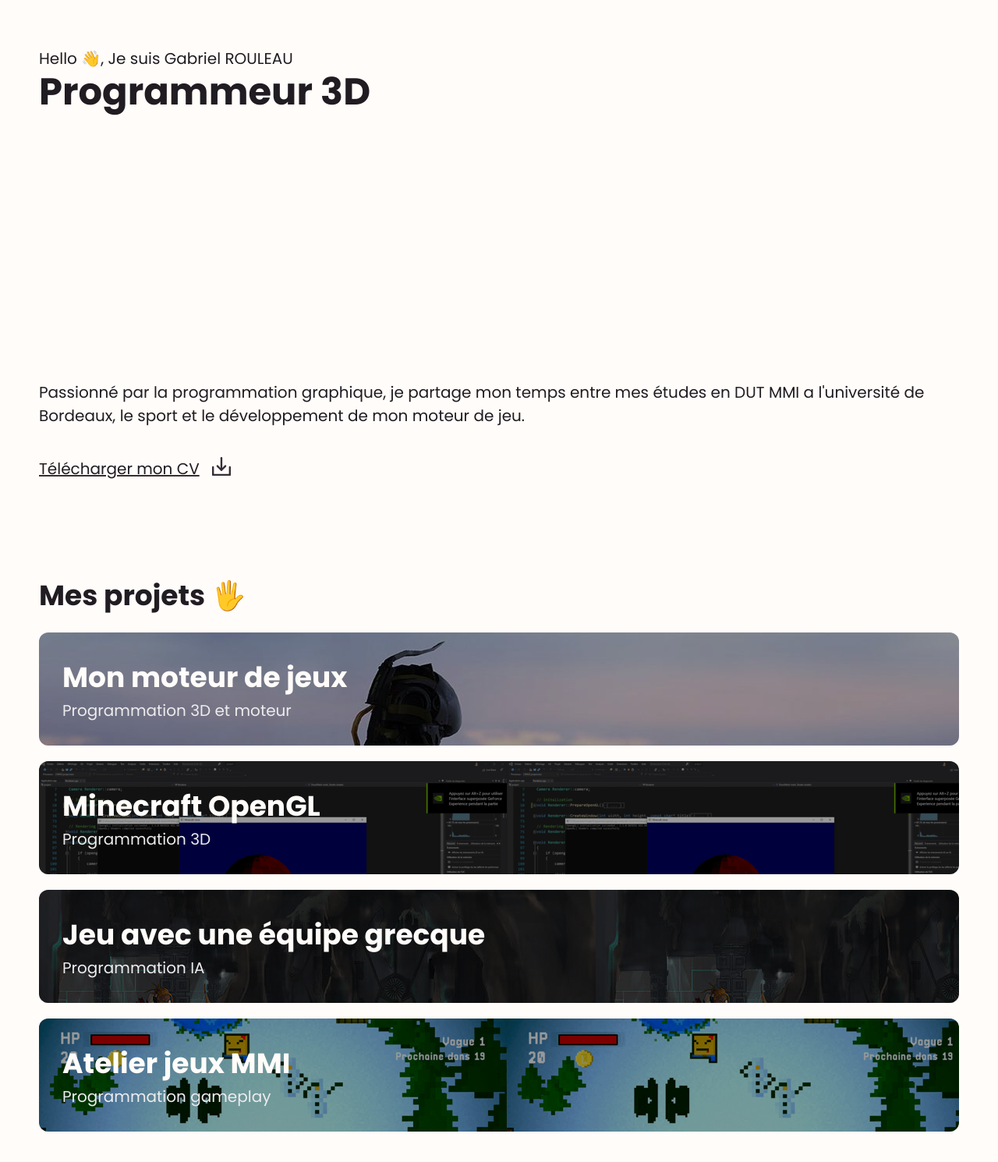
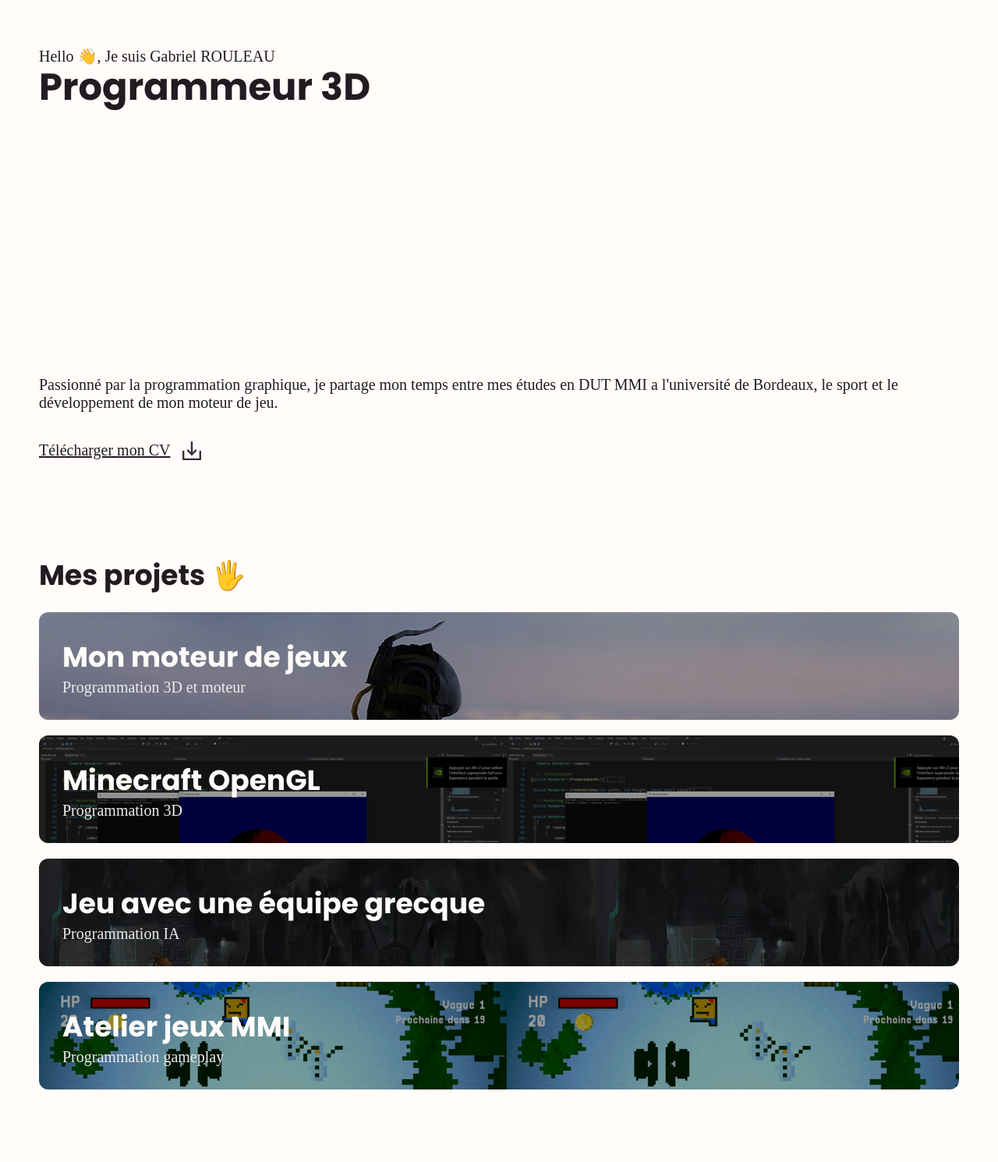
Before and after one commit to ckyre/portfolio, a PHP site: page / in a window 1280 px wide. Shown: the top 1490 px of the page at 78% size. Run offline with PHP 8.4, Linux system fonts and the light colour scheme; style sheets or scripts are compiled from the project's sources; some web fonts are replaced.

Commit message:
Fonts optimization

```diff
--- a/fonts.scss
+++ b/fonts.scss
@@ -11,18 +11,3 @@
     font-weight: bold;
     font-display: swap;
 }
-
-@font-face {
-    font-family: "Poppins";
-    src: url(assets/fonts/Poppins-Light.ttf);
-    font-weight: 100;
-    font-display: swap;
-}
-
-@font-face {
-    font-family: "Poppins";
-    src: url(assets/fonts/Poppins-Italic.ttf);
-    font-weight: normal;
-    font-style: italic;
-    font-display: swap;
-}
--- a/style.css
+++ b/style.css
@@ -65,7 +65,7 @@
 }
 
 .landing .actions-container .cv-link {
-  color: #352D39;
+  color: #201c22;
   text-decoration: underline;
 }
 
@@ -128,7 +128,7 @@
   width: 45px;
   height: 45px;
   border-radius: 1000px;
-  background-color: #352D39;
+  background-color: #201c22;
   border: none;
   cursor: pointer;
   -webkit-transition: background-color 0.3s;
@@ -461,11 +461,11 @@
   }
   .right ::-moz-selection {
     background-color: #FFFCF9;
-    color: #352D39;
+    color: #201c22;
   }
   .right ::selection {
     background-color: #FFFCF9;
-    color: #352D39;
+    color: #201c22;
   }
   .right .landing {
     position: relative;
```
Also changed, not shown: errors/404.html (+14 -0 lines), fonts.css (+0 -15 lines), assets/fonts/Poppins-Light.ttf (deleted), assets/fonts/Poppins-Regular.ttf (deleted).
